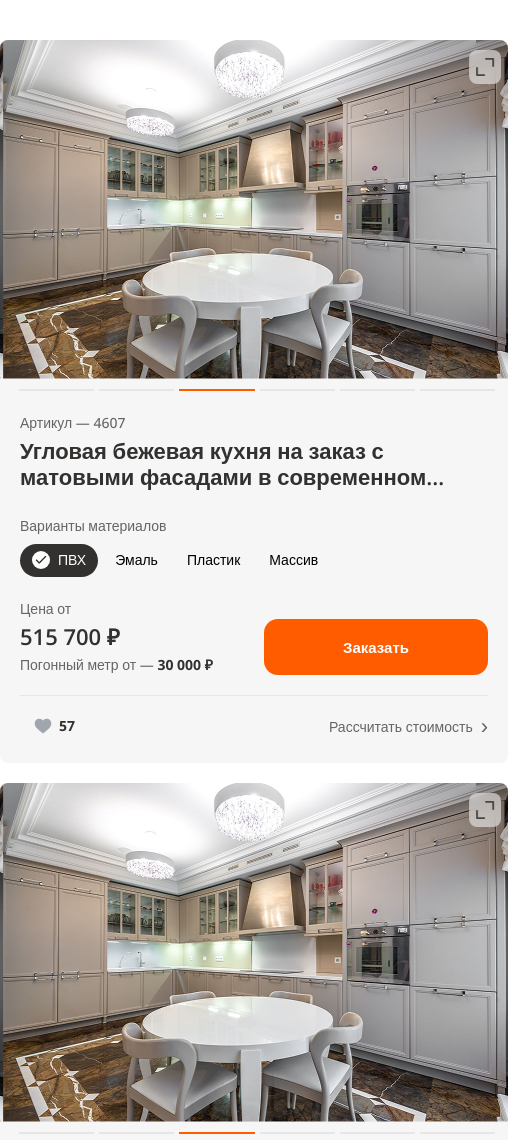
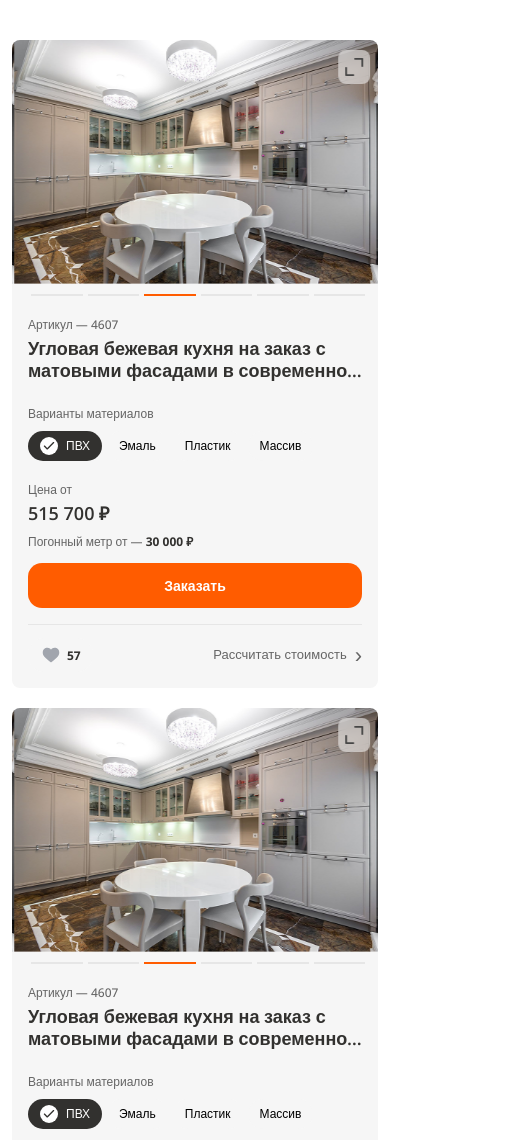
Before and after one commit to danyatochkaru/frontend-test-task-sepium, a plain HTML site: page index.html in a window 390 px wide. Shown: the top 1140 px of the page, 508 px wide, since content can reach past the window. Drawn offline with nearby package versions, Linux system fonts and the light colour scheme; some packages are replaced by stand-ins of ours; a script that the page names is missing.

Commit message:
feat: adaptive mobile

```diff
--- a/index.html
+++ b/index.html
@@ -94,7 +94,7 @@
       Splide.defaults = {
         rewind: true,
         breakpoints: {
-          1200: {
+          1024: {
             type: "loop",
             autoplay: true,
             interval: 3000,
--- a/styles.css
+++ b/styles.css
@@ -40,12 +40,12 @@ body {
   width: fit-content;
   margin-inline: auto;
   display: grid;
-  grid-template-columns: 1fr;
+  grid-template-columns: repeat(2, 1fr);
   grid-gap: 20px;
-  padding-block: 40px;
+  padding: 40px 12px;
 
-  @media (min-width: 1200px) {
-    grid-template-columns: repeat(2, 1fr);
+  @media (max-width: 1024px) {
+    grid-template-columns: 1fr;
   }
 }
 
@@ -54,6 +54,10 @@ body {
   font-size: 14px;
   line-height: 1.5;
   font-weight: 500;
+
+  @media (max-width: 1024px) {
+    font-size: 12px;
+  }
 }
 
 .btn {
@@ -68,12 +72,18 @@ body {
   border-radius: 14px;
   padding: 16px 30px;
   cursor: pointer;
+
+  @media (max-width: 1024px) {
+    font-size: 14px;
+    padding: 12px 26px;
+  }
 }
 
 .card {
   background-color: var(--color-grayscale-100);
   border-radius: 8px;
-  width: 508px;
+  width: 100%;
+  max-width: 508px;
   overflow: hidden;
   box-shadow: 0 0 20px 0 rgba(0, 0, 0, 0);
   transition: var(--duration) var(--timing-fn);
@@ -100,6 +110,11 @@ body {
         .splide__slide {
           position: relative;
 
+          img {
+            width: 100%;
+            object-position: center;
+          }
+
           a {
             position: absolute;
             top: 10px;
@@ -121,6 +136,10 @@ body {
             text-decoration: none;
             transition: var(--duration) var(--timing-fn);
             transition-property: background-color, color;
+
+            @media (max-width: 1024px) {
+              font-size: 16px;
+            }
           }
         }
       }
@@ -194,6 +213,10 @@ body {
         text-overflow: ellipsis;
         white-space: nowrap;
       }
+
+      @media (max-width: 1024px) {
+        font-size: 18px;
+      }
     }
 
     .card_vars {
@@ -239,6 +262,10 @@ body {
             justify-content: center;
           }
         }
+
+        @media (max-width: 1024px) {
+          font-size: 12px;
+        }
       }
     }
 
@@ -252,6 +279,10 @@ body {
           line-height: 1.2;
           font-weight: 600;
           margin: 4px 0;
+
+          @media (max-width: 1024px) {
+            font-size: 18px;
+          }
         }
 
         .card_price_info {
@@ -263,6 +294,10 @@ body {
           strong {
             color: var(--color-grayscale-600);
           }
+
+          @media (max-width: 1024px) {
+            font-size: 12px;
+          }
         }
       }
 
@@ -270,11 +305,24 @@ body {
         height: 56px;
         margin-top: auto;
         transition: opacity var(--duration) var(--timing-fn);
+        opacity: 0;
 
-        @media (min-width: 1200px) {
-          opacity: 0;
+        @media (max-width: 1024px) {
+          opacity: 1;
+          height: 100%;
         }
       }
+
+      @media (max-width: 1024px) {
+        grid-template-columns: 1fr;
+        row-gap: 12px;
+      }
+    }
+
+    @media (max-width: 1024px) {
+      gap: 16px;
+      margin-top: 16px;
+      padding: 0 16px 16px;
     }
   }
 
@@ -326,6 +374,14 @@ body {
           fill: var(--color-orange-200);
         }
       }
+
+      @media (max-width: 1024px) {
+        font-size: 12px;
+
+        span {
+          padding: 1px 0 0;
+        }
+      }
     }
 
     .card_actions_calc {
@@ -350,6 +406,10 @@ body {
       &:hover {
         color: var(--color-grayscale-600);
       }
+
+      @media (max-width: 1024px) {
+        font-size: 13px;
+      }
     }
   }
 
```
